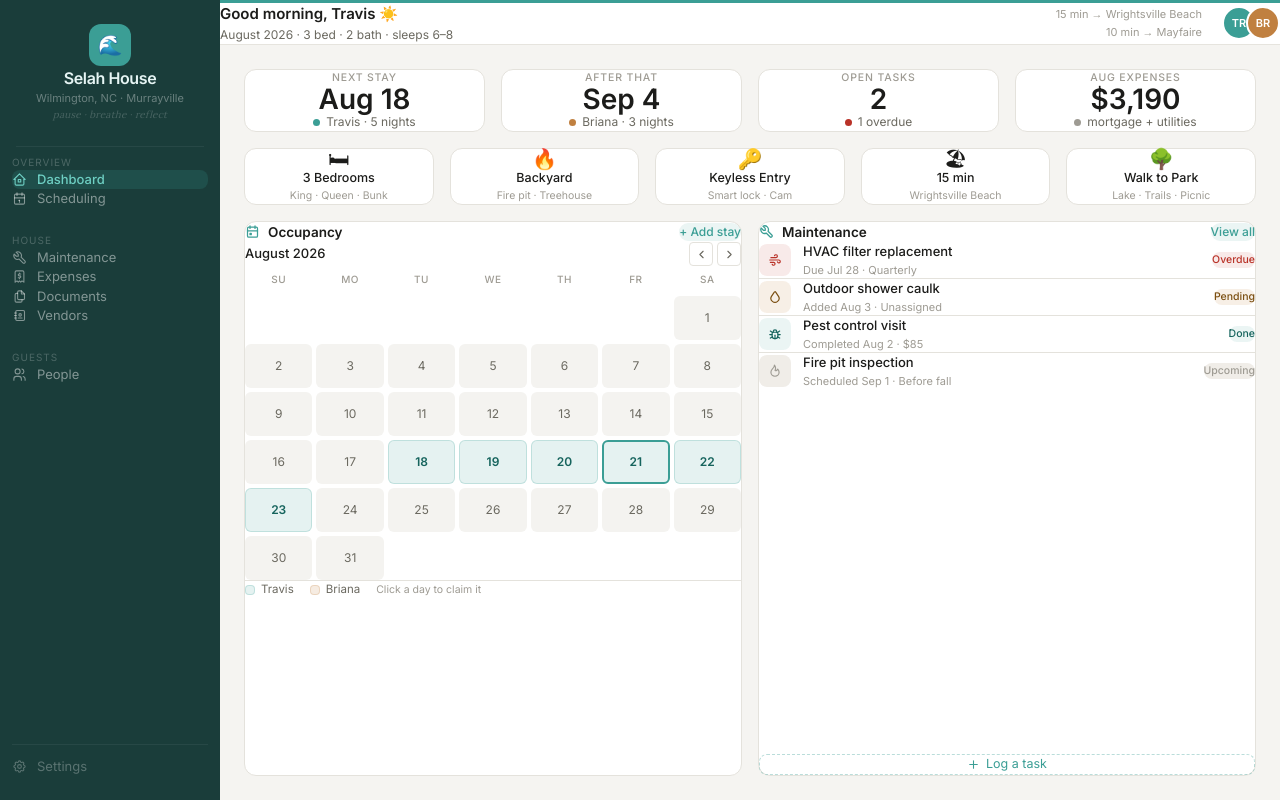
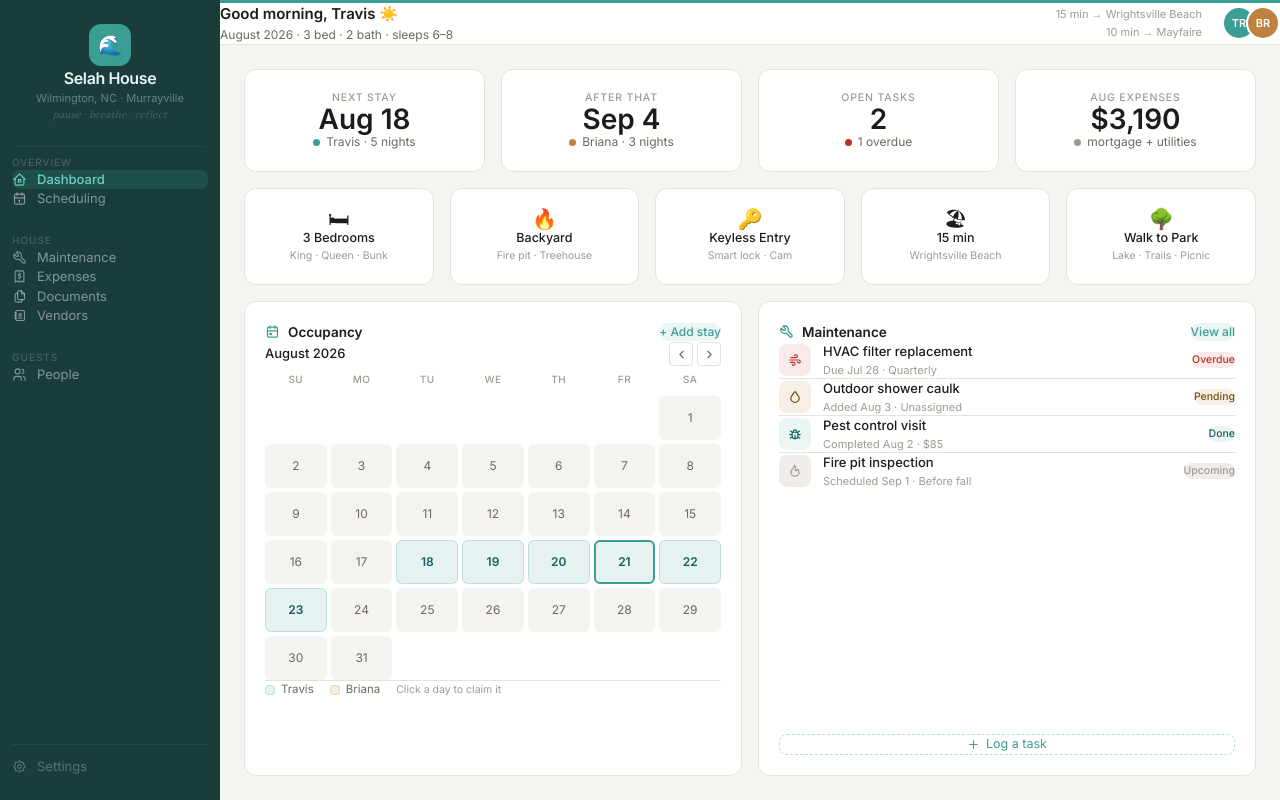
Before and after one commit to tramzbmw-alt/selah-house, a Next.js app: page / in a window 1280 px wide. Built offline with nearby package versions, Linux system fonts and the light colour scheme.

Commit message:
Replace p-5 Tailwind with inline padding: 20px on all cards

```diff
--- a/components/HouseFacts.tsx
+++ b/components/HouseFacts.tsx
@@ -12,7 +12,8 @@ export default function HouseFacts() {
       {FACTS.map(({ icon, val, sub }) => (
         <div
           key={val}
-          className="flex-1 bg-white border border-[#e4e2dc] rounded-xl p-5 flex flex-col items-center justify-center text-center"
+          className="flex-1 bg-white border border-[#e4e2dc] rounded-xl flex flex-col items-center justify-center text-center"
+          style={{ padding: '20px' }}
         >
           <span className="text-[20px] leading-none mb-2">{icon}</span>
           <div className="text-[12.5px] font-medium" style={{ color: "#1c1c1a" }}>{val}</div>
--- a/components/MaintenanceCard.tsx
+++ b/components/MaintenanceCard.tsx
@@ -24,7 +24,7 @@ const ITEMS = [
 
 export default function MaintenanceCard() {
   return (
-    <div className="bg-white border border-[#e4e2dc] rounded-xl p-5 flex flex-col">
+    <div className="bg-white border border-[#e4e2dc] rounded-xl flex flex-col" style={{ padding: '20px' }}>
       {/* Card head */}
       <div className="flex items-center justify-between mb-4">
         <div className="flex items-center gap-2 text-[13.5px] font-semibold" style={{ color: "#1c1c1a" }}>
--- a/components/OccupancyCalendar.tsx
+++ b/components/OccupancyCalendar.tsx
@@ -24,7 +24,7 @@ export default function OccupancyCalendar() {
   const days    = Array.from({ length: TOTAL_DAYS }, (_, i) => i + 1);
 
   return (
-    <div className="bg-white border border-[#e4e2dc] rounded-xl p-5 flex flex-col">
+    <div className="bg-white border border-[#e4e2dc] rounded-xl flex flex-col" style={{ padding: '20px' }}>
       {/* Card head */}
       <div className="flex items-center justify-between mb-4">
         <div className="flex items-center gap-2 text-[13.5px] font-semibold" style={{ color: "#1c1c1a" }}>
--- a/components/StatsRow.tsx
+++ b/components/StatsRow.tsx
@@ -18,7 +18,8 @@ export default function StatsRow() {
       {STATS.map(({ label, value, sub, dot }) => (
         <div
           key={label}
-          className="bg-white border border-[#e4e2dc] rounded-xl p-5 flex flex-col items-center text-center"
+          className="bg-white border border-[#e4e2dc] rounded-xl flex flex-col items-center text-center"
+          style={{ padding: '20px' }}
         >
           <div className="text-[10.5px] font-medium uppercase tracking-[0.08em] mb-3" style={{ color: "#9e9b93" }}>
             {label}
```
